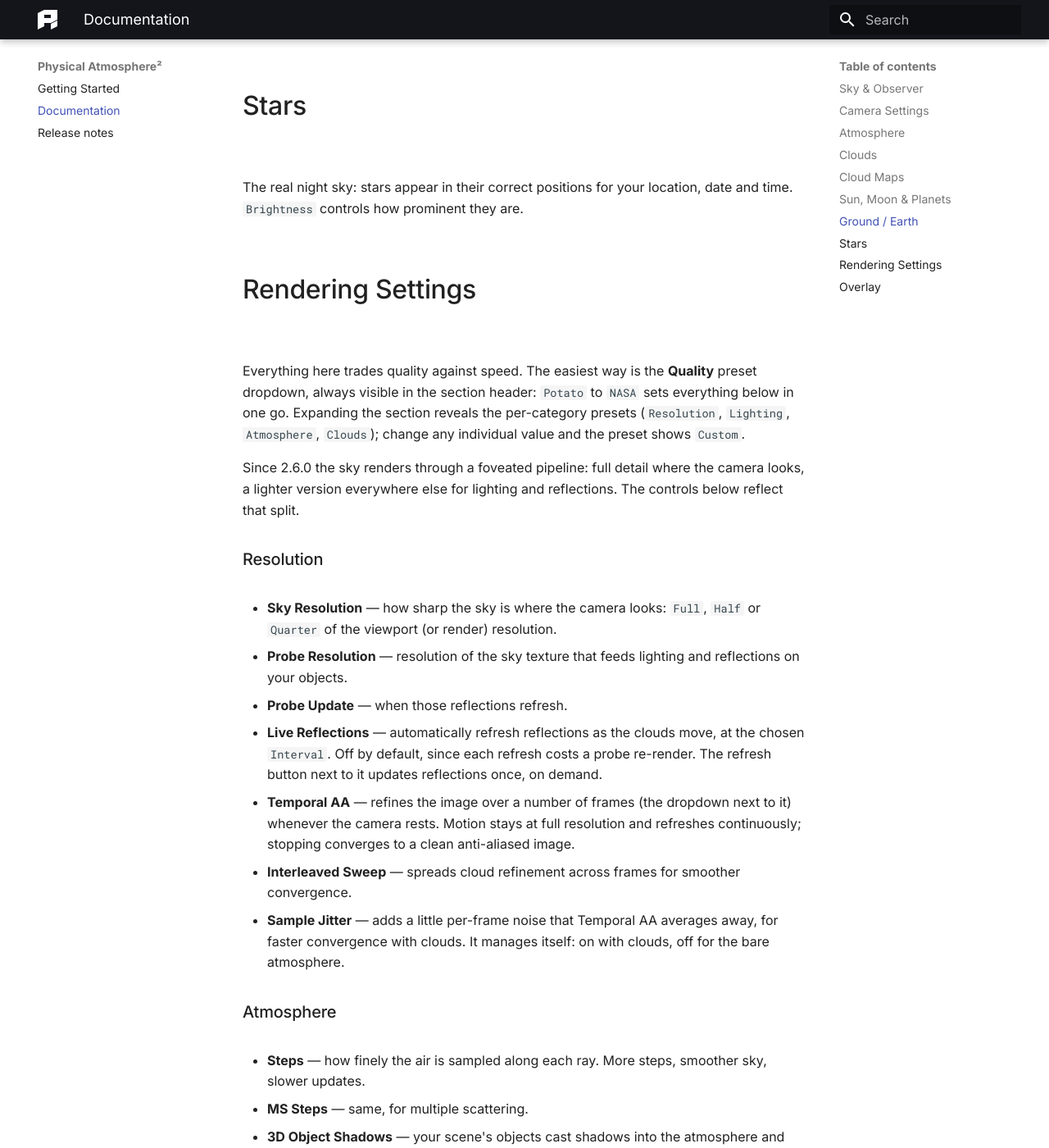
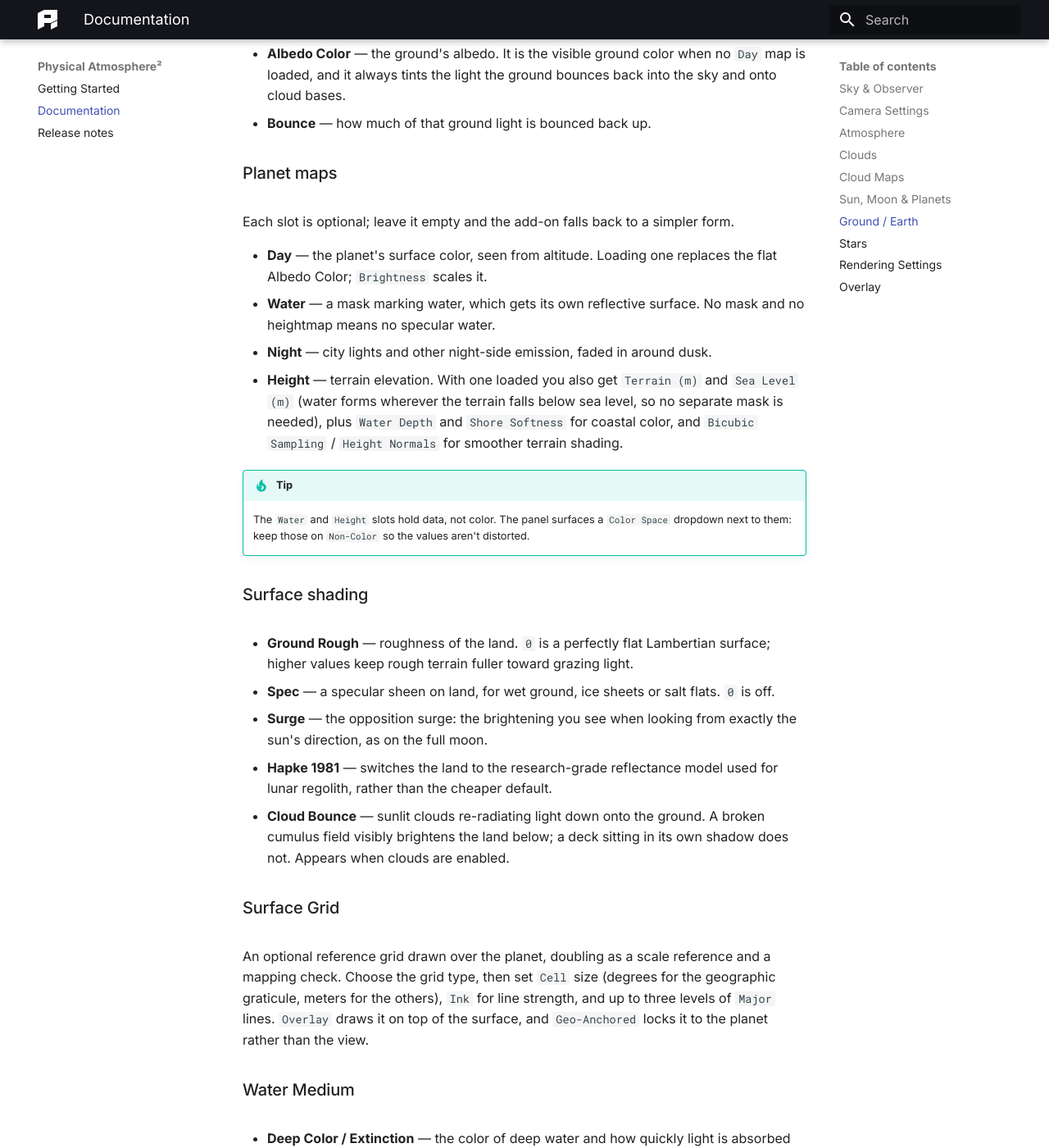
Before and after one commit to PhysicalAddons/web-pa, an MkDocs documentation site: the page built from docs/documentation.md, in a window 1280 px wide and 1400 px high, scrolled down 7940 px. Shown: the whole window at 82% size. Built offline with MkDocs 1.6.1 and Material for MkDocs 9.7.7, drawn with Linux system fonts in a browser that asks for light colours; some of the changed text lies outside the part shown.

Commit message:
Update documentation for 2.7: ground shader rework, temporal controls
Co-Authored-By: Claude Fable 5 <noreply@anthropic.com>

```diff
--- a/docs/documentation.md
+++ b/docs/documentation.md
@@ -188,11 +188,48 @@ The moon renders with its correct phase and its familiar face. In Earth mode its
 
 ## Ground / Earth
 
-The planet under your feet.
+The planet under your feet, rendered by the add-on itself. No textures ship with the add-on, so the image slots are yours to fill with any planet's maps: Earth, Mars, or something invented.
 
-- **Ground Albedo** — how bright the ground is. Brighter ground bounces more light back into the sky and onto cloud bases.
+!!! note "Physical brightness"
+    Since 2.7.0 the ground is normalized physically, which reads about 3x darker than it did before. That is the correct value; compensate with `Exposure` or brighter albedos rather than by scaling the light.
+
+- **Albedo Color** — the ground's albedo. It is the visible ground color when no `Day` map is loaded, and it always tints the light the ground bounces back into the sky and onto cloud bases.
 - **Bounce** — how much of that ground light is bounced back up.
-- **Earth Texture** — use the built-in satellite texture of Earth (visible from altitude), with a `Brightness` control. Turn it off to use a flat `Albedo Color` instead, handy for snow, desert, or stylized planets.
+
+### Planet maps
+
+Each slot is optional; leave it empty and the add-on falls back to a simpler form.
+
+- **Day** — the planet's surface color, seen from altitude. Loading one replaces the flat Albedo Color; `Brightness` scales it.
+- **Water** — a mask marking water, which gets its own reflective surface. No mask and no heightmap means no specular water.
+- **Night** — city lights and other night-side emission, faded in around dusk.
+- **Height** — terrain elevation. With one loaded you also get `Terrain (m)` and `Sea Level (m)` (water forms wherever the terrain falls below sea level, so no separate mask is needed), plus `Water Depth` and `Shore Softness` for coastal color, and `Bicubic Sampling` / `Height Normals` for smoother terrain shading.
+
+!!! tip
+    The `Water` and `Height` slots hold data, not color. The panel surfaces a `Color Space` dropdown next to them: keep those on `Non-Color` so the values aren't distorted.
+
+### Surface shading
+
+- **Ground Rough** — roughness of the land. `0` is a perfectly flat Lambertian surface; higher values keep rough terrain fuller toward grazing light.
+- **Spec** — a specular sheen on land, for wet ground, ice sheets or salt flats. `0` is off.
+- **Surge** — the opposition surge: the brightening you see when looking from exactly the sun's direction, as on the full moon.
+- **Hapke 1981** — switches the land to the research-grade reflectance model used for lunar regolith, rather than the cheaper default.
+- **Cloud Bounce** — sunlit clouds re-radiating light down onto the ground. A broken cumulus field visibly brightens the land below; a deck sitting in its own shadow does not. Appears when clouds are enabled.
+
+### Surface Grid
+
+An optional reference grid drawn over the planet, doubling as a scale reference and a mapping check. Choose the grid type, then set `Cell` size (degrees for the geographic graticule, meters for the others), `Ink` for line strength, and up to three levels of `Major` lines. `Overlay` draws it on top of the surface, and `Geo-Anchored` locks it to the planet rather than the view.
+
+### Water Medium
+
+- **Deep Color / Extinction** — the color of deep water and how quickly light is absorbed with depth.
+- **Water Rough** — roughness of the water surface, which spreads or tightens the sun and moon glints.
+- **Night** — strength of the night lights from the `Night` map.
+
+### Reflections
+
+- **Atmosphere Reflection** — the sky reflecting off the surface.
+- **Cloud Mask** — how strongly cloud silhouettes appear in those reflections. `0` turns cloud reflections off while leaving the atmosphere reflection intact.
 
 
 
@@ -214,8 +251,9 @@ Since 2.6.0 the sky renders through a foveated pipeline: full detail where the c
 - **Probe Resolution** — resolution of the sky texture that feeds lighting and reflections on your objects.
 - **Probe Update** — when those reflections refresh.
 - **Live Reflections** — automatically refresh reflections as the clouds move, at the chosen `Interval`. Off by default, since each refresh costs a probe re-render. The refresh button next to it updates reflections once, on demand.
-- **Temporal AA** — refines the image over a number of frames (the dropdown next to it) whenever the camera rests. Motion stays at full resolution and refreshes continuously; stopping converges to a clean anti-aliased image.
-- **Interleaved Sweep** — spreads cloud refinement across frames for smoother convergence.
+- **Temporal Upscaling** — the master switch for smooth motion. On, the sky reuses and re-registers the previous frame as you move, so motion stays sharp; off, it simply re-renders the whole view at a slower cadence.
+- **Interleaved Sweep** — a sub-option of the upscaler (indented beneath it): how the refresh is spread across frames. `4x4` is the smoothest and cheapest, `2x2` refreshes faster, `Off` re-renders the whole view on every update.
+- **Temporal AA** — refines the image over a number of samples (the dropdown next to it) whenever the camera rests, converging to a clean anti-aliased image. The sample count also sets the anti-aliasing of final renders, so it stays active even with the toggle off.
 - **Sample Jitter** — adds a little per-frame noise that Temporal AA averages away, for faster convergence with clouds. It manages itself: on with clouds, off for the bare atmosphere.
 
 ### Atmosphere
```
